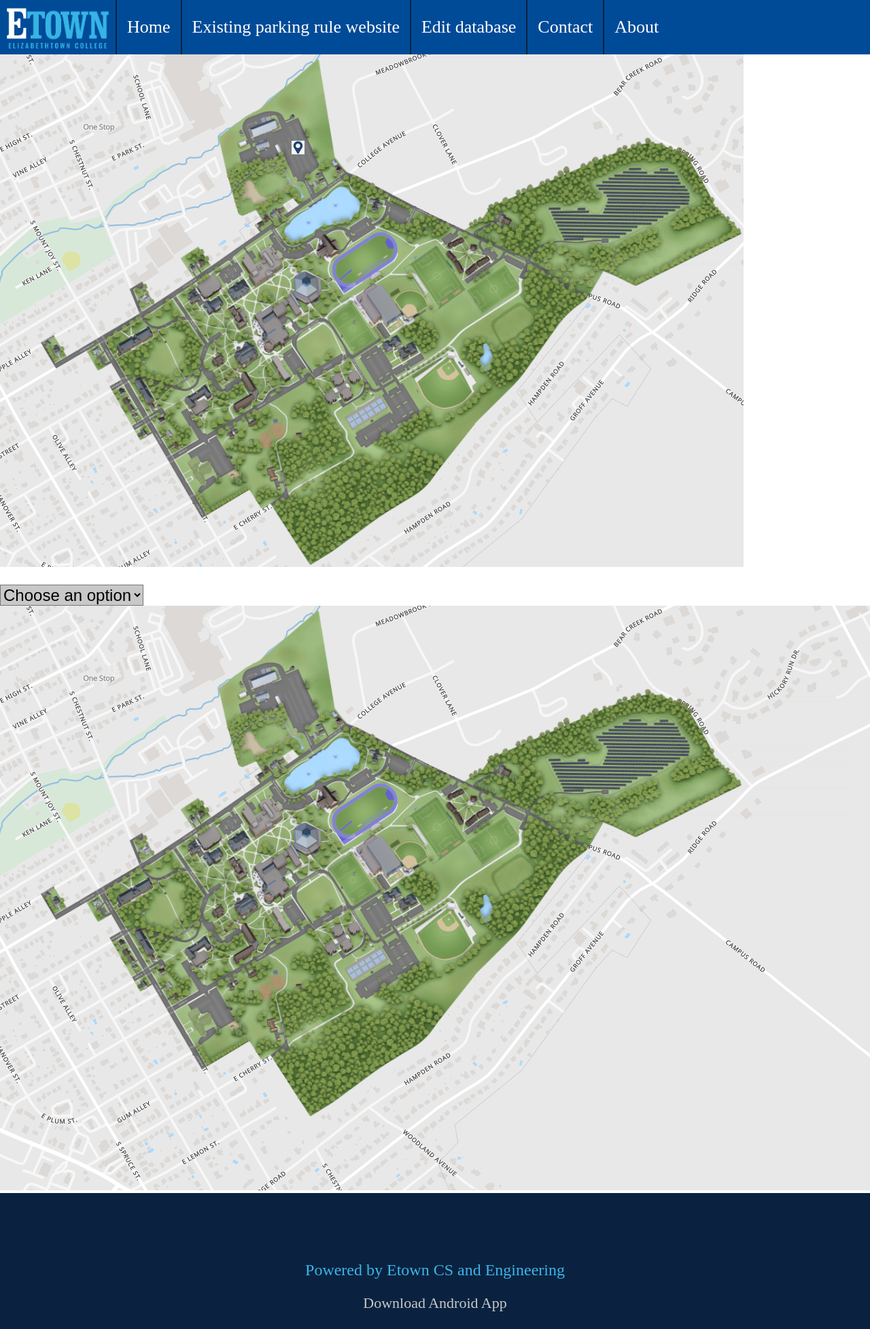
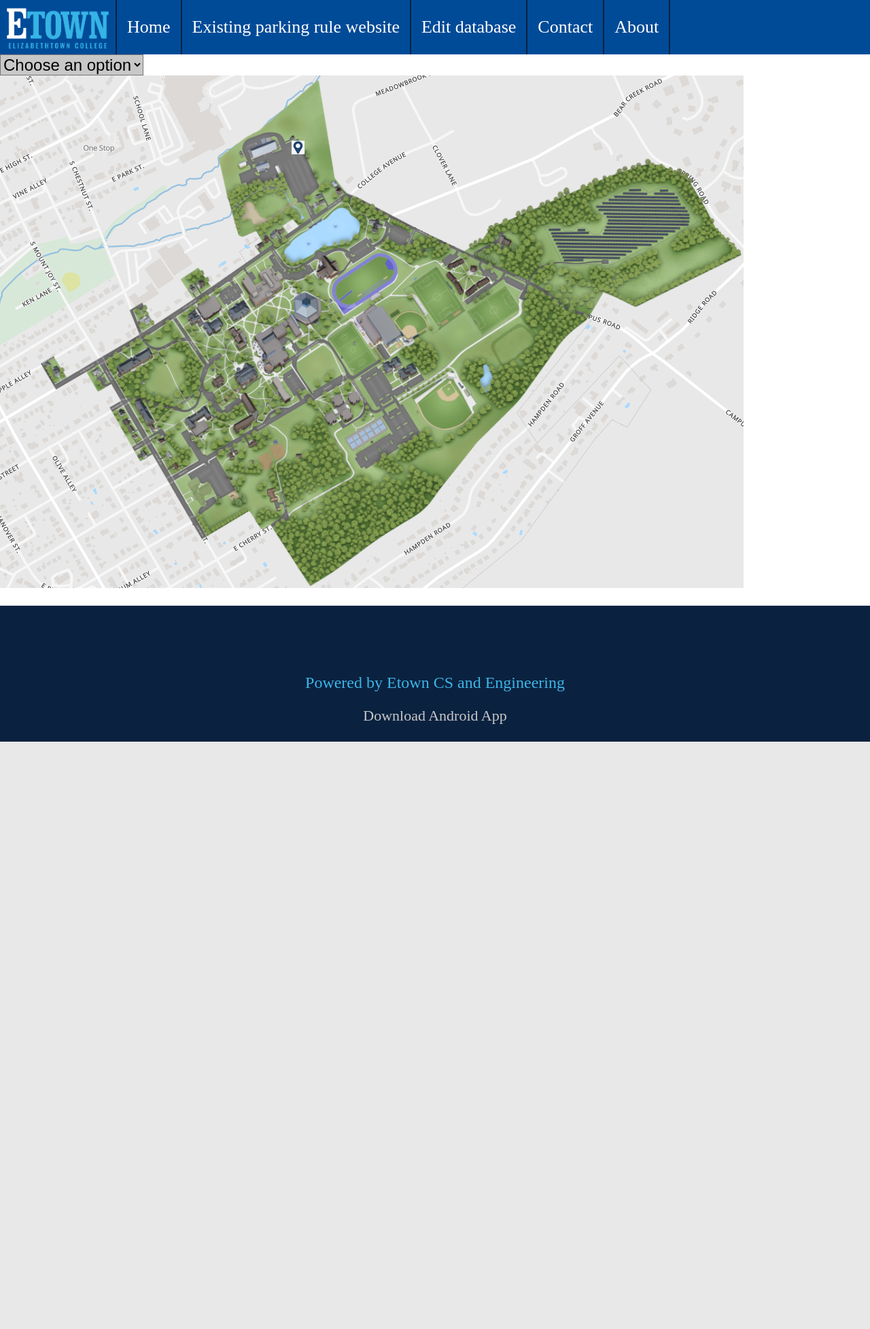
Before and after one commit to Shoebillg/EtownParkingWebsite, a PHP site: page / in a window 1280 px wide; the page is wider, and only the part inside the window is pictured. Shown: that part at 68% size. After the commit the page ends 1091 px from the top of that part, so only its background shows below. Run offline with PHP 8.4, Linux system fonts and the light colour scheme.

Commit message:
Update nav bar

```diff
--- a/web_src/includes/header.php
+++ b/web_src/includes/header.php
@@ -74,7 +74,7 @@ li {
 }
 
 li:last-child {
-  border-right: none;
+
 }
 
 body {
--- a/web_src/index.php
+++ b/web_src/index.php
@@ -1,6 +1,11 @@
 <?php
 require_once "includes/header.php";
 ?>
+
+<?php
+require_once "includes/dropdown.php";
+?>
+<br>
 
 <!--Etown Parking Website Coming Soon!-->
 
@@ -53,11 +58,6 @@ require_once "includes/header.php";
             alert(str);
         }
 </script>
-<?php
-require_once "includes/dropdown.php";
-?>
-
-<img src="images/CollegeMap.png">
 
 <?php
 require_once "includes/footer.php";
```
